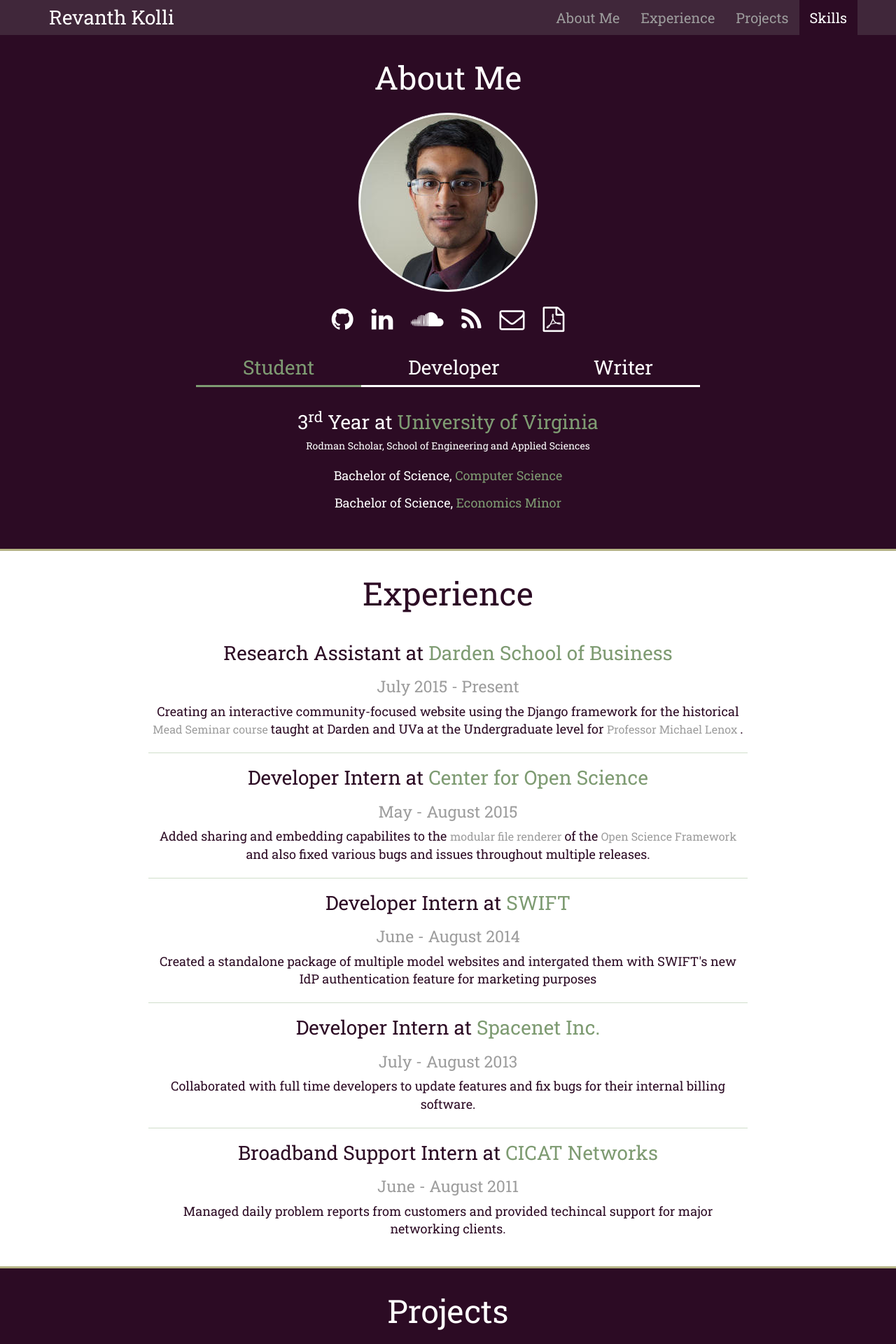
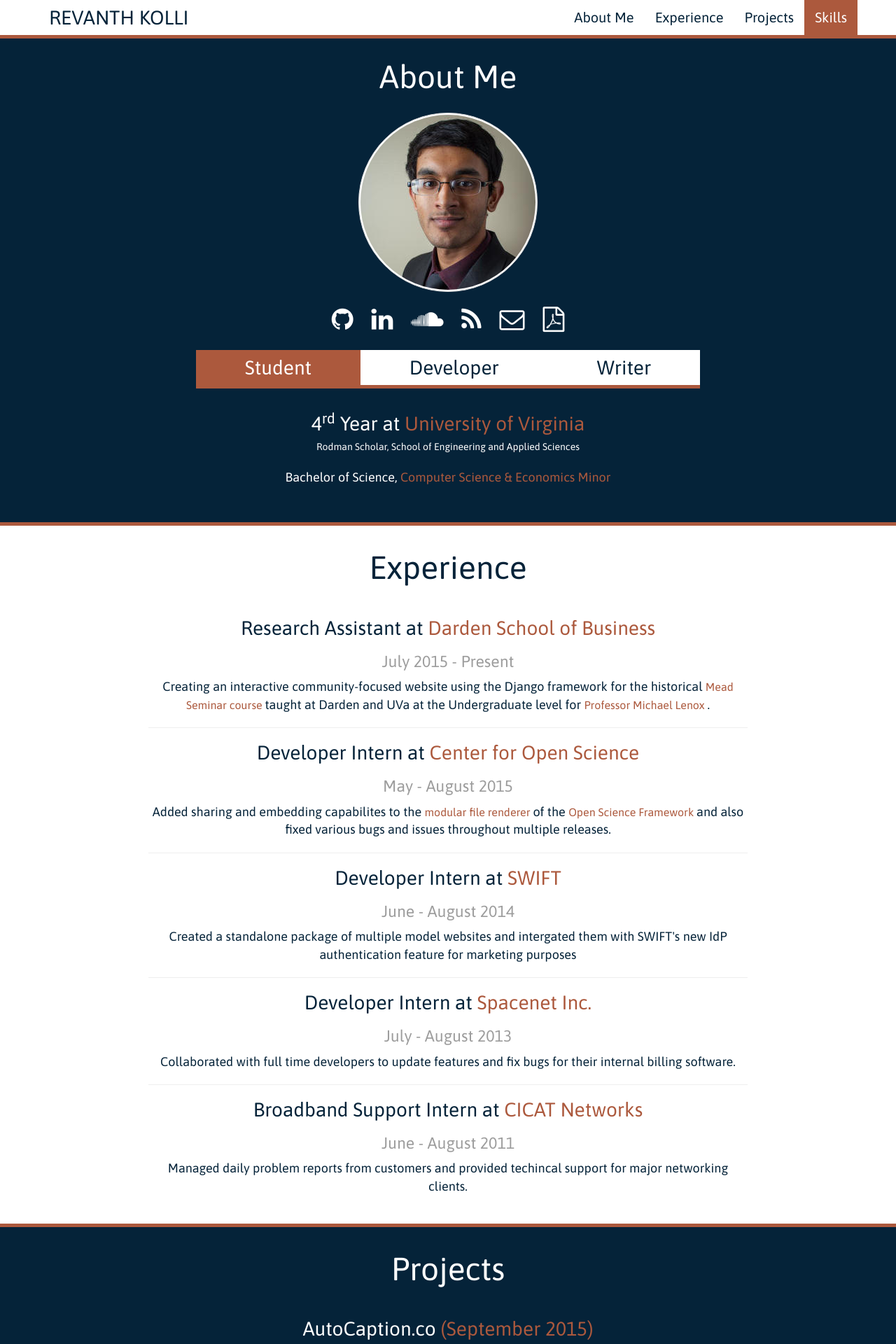
Before and after one commit to revanthkolli/revanthkolli.github.io, a PHP site: page / in a window 1280 px wide. Shown: the top 1920 px of the page at 70% size. Run offline with PHP 8.4, Linux system fonts and the light colour scheme; data that the repository does not hold is empty; some libraries are stand-ins or nearby versions.

Commit message:
Updated UI

```diff
--- a/css/styles.css
+++ b/css/styles.css
@@ -3,54 +3,63 @@ body {
 }
 
 .navbar-inverse {
-  background-color: #40273A;
-  border-color: #2C0B24;
-  color: #fff;
+  background-color: #fff; /*40273A*/
+  border-color: #AC593D;
+  border-bottom-width: 5px;
+  color: #052339;
 }
 
 .navbar-brand {
   font-size: 28px;
-  font-family: 'Roboto Slab', serif;
+  font-family: 'Asap', sans-serif;
 }
 
 .navbar-nav {
-  font-family: 'Roboto Slab', serif;
+  font-family: 'Asap', sans-serif;
 }
 
-.navbar-inverse .navbar-brand{
-  color: #fff;
+.navbar-inverse .navbar-brand, .navbar-inverse .navbar-brand:hover {
+  color: #052339;
 }
 
 .navbar-inverse .navbar-nav>li>a {
   font-size: 20px;
 }
 
+.navbar-inverse .navbar-nav > li > a {
+  color: #052339;
+}
+
 .navbar-inverse .navbar-nav>.active>a, .navbar-inverse .navbar-nav>.active>a:focus, .navbar-inverse .navbar-nav>.active>a:hover {
-  background-color: #2C0B24;
+  background-color: #AC593D;
+}
+
+.navbar-nav li:hover {
+  background-color: #D5886E;
 }
 
 .nav-pills>li.active>a, .nav-pills>li.active>a:focus, .nav-pills>li.active>a:hover, .nav-pills>li>a:hover {
-  background-color: #2C0B24;
-  color: #7E9B72;
-  border-bottom: #7E9B72 3px solid;
+  background-color: #AC593D;
+  color: #fff;
   border-radius: 0px;
 }
 
 .nav-pills>li>a, .nav-pills>li>a:focus {
-  background-color: #2C0B24;
-  color: #fff;
-  border-bottom: #fff 3px solid;
+  background-color: #fff;
+  color: #052339;
+  border-bottom: #AC593D 5px solid;
   border-radius: 0px;
 }
 
-.nav-pills a {
-  color: #7E9B72;
+.nav-pills>li>a:hover {
+  background-color: #D5886E;
+  color: #fff;
 }
 
-.navbar-default .navbar-toggle:focus, .navbar-default .navbar-toggle:hover {
+/*.navbar-default .navbar-toggle:focus, .navbar-default .navbar-toggle:hover {
   background-color: inherit;
   color: #7E9B72;
-}
+}*/
 
 .no-margin {
   margin-bottom: 0px;
@@ -62,23 +71,22 @@ body {
 }
 
 .dark-background {
-  background-color: #2C0B24;
+  background-color: #052339;
   color: #fff;
 }
 
 .white-background {
   background-color: #fff;
-  color: #2C0B24;
+  color: #052339;
 }
 
 #about {
   margin-top: 50px;
-  color: #fff;
 }
 
 .section-header h1{
   font-size: 46px;
-  font-family: 'Roboto Slab', serif;
+  font-family: 'Asap', sans-serif;
 }
 
 .img-margin {
@@ -87,28 +95,36 @@ body {
   padding: 2px;
 }
 
+.white-background h2, .white-background h1, .white-background p {
+  color: #052339;
+}
+
+.dark-background h2, .dark-background h1, .dark-background p {
+  color: #fff;
+}
+
 h2 {
   font-size: 28px;
-  font-family: 'Roboto Slab', serif;
+  font-family: 'Asap', sans-serif;
 }
 
 h3 {
   font-size: 23px;
-  font-family: 'Roboto Slab', serif;
+  font-family: 'Asap', sans-serif;
   color: #9d9d9d;
 }
 
 h5 {
-  font-family: 'Roboto Slab', serif;
+  font-family: 'Asap', sans-serif;
 }
 
 p {
   font-size: 18px;
-  font-family: 'Roboto Slab', serif;
+  font-family: 'Asap', sans-serif;
 }
 
 .highlight {
-  color: #7E9B72;
+  color: #AC593D;
 }
 
 .padding-top-bottom {
@@ -117,7 +133,7 @@ p {
 }
 
 section {
-  border-bottom: 3px solid #B4B284;
+  border-bottom: 5px solid #AC593D;
 }
 
 .section-content {
@@ -137,18 +153,14 @@ section {
   }
 }
 
-hr {
-  border-color: #D0DECB;
-}
-
 .fa {
   color: #fff;
 }
 
 .section-content a {
-  color: #9d9d9d;
+  color: #AC593D;
   font-size: 16px;
-  font-family: 'Roboto Slab', serif;
+  font-family: 'Asap', sans-serif;
   text-decoration: none;
 }
 
@@ -163,7 +175,7 @@ hr {
 }
 
 .fa-small {
-  color: #9d9d9d;
+  color: #AC593D;
   font-size: 2px;
 }
 
@@ -252,13 +264,13 @@ width:110px;
 }
 
 .btn-primary, .btn-primary:active {
-  background-color: #7E9B72 !important;
+  background-color: #AC593D !important;
   border-color: #fff !important;
   border-width: 3px !important;
-  font-family: 'Roboto Slab', serif !important;
+  font-family: 'Asap', sans-serif !important;
 }
 
 .btn-primary:hover, .btn:hover {
-  background-color: #7E9B72 !important;
-  border-color: #3E5B31 !important;
+  background-color: #AC593D !important;
+  border-color: #AC593D !important;
 }
--- a/index.php
+++ b/index.php
@@ -41,7 +41,7 @@
     <link href="css/styles.css" rel="stylesheet" type="text/css">
     <link rel="stylesheet" href="fonts/font-awesome-4.3.0/css/font-awesome.min.css">
     <link href='https://fonts.googleapis.com/css?family=Open+Sans:300italic,400italic,400,300,700,800' rel='stylesheet' type='text/css'>
-    <link href='https://fonts.googleapis.com/css?family=Roboto+Slab' rel='stylesheet' type='text/css'>
+    <link href='https://fonts.googleapis.com/css?family=Asap' rel='stylesheet' type='text/css'>
   </head>
   <body data-spy="scroll" data-target="#navbar">
     <nav class="navbar navbar-inverse navbar-fixed-top">
@@ -53,7 +53,7 @@
             <span class="icon-bar"></span>
             <span class="icon-bar"></span>
           </button>
-          <a class="navbar-brand" href="#">Revanth Kolli</a>
+          <a class="navbar-brand" href="#">REVANTH KOLLI</a>
         </div>
         <div id="navbar" class="collapse navbar-collapse">
           <ul class="nav navbar-nav navbar-right">
@@ -78,7 +78,7 @@
               <div class="btn btn-sm" data-toggle="tooltip" data-placement="bottom" title="GitHub"> <a href="https://github.com/revanthkolli" target="_blank"> <i class="fa fa-github fa-3x"></i> </a> </div>
               <div class="btn btn-sm" data-toggle="tooltip" data-placement="bottom" title="LinkedIn"> <a href="https://www.linkedin.com/pub/revanth-kolli/6b/bb1/3b6" target="_blank"> <i class="fa fa-linkedin fa-3x"></i> </a> </div>
               <div class="btn btn-sm" data-toggle="tooltip" data-placement="bottom" title="SoundCloud"> <a href="https://soundcloud.com/revanthkolli" target="_blank"> <i class="fa fa-soundcloud fa-3x"></i> </a> </div>
-              <div class="btn btn-sm" data-toggle="tooltip" data-placement="bottom" title="My Blog - Manasulo Maatalu"> <a href="http://manasulomaatalu.com/" target="_blank"> <i class="fa fa-rss fa-3x"></i> </a> </div>
+              <div class="btn btn-sm" data-toggle="tooltip" data-placement="bottom" title="My Blog - Manasulo Maatalu"> <a href="https://manasulomaatalu.com/" target="_blank"> <i class="fa fa-rss fa-3x"></i> </a> </div>
               <div class="btn btn-sm" data-toggle="tooltip" data-placement="bottom" title="Email: revanthkolli@gmail.com"> <a href="mailto:revanthkolli@gmail.com" target="_top"> <i class="fa fa-envelope-o fa-3x"></i> </a> </div>
               <div class="btn btn-sm" data-toggle="tooltip" data-placement="bottom" title="Resume"> <a href="https://docs.google.com/uc?id=0By3lTZ0GZpeFN0R2bHBxNkRkV3M&export=download"> <i class="fa fa-file-pdf-o fa-3x"></i> </a> </div>
 
@@ -103,12 +103,10 @@
             </div>
             <div class="tab-content padding-top-bottom">
               <div id="student" class="tab-pane fade in active">
-                <h2>3<sup>rd</sup> Year at <span class="highlight"> University of Virginia </span></h2>
+                <h2>4<sup>rd</sup> Year at <span class="highlight"> University of Virginia </span></h2>
                 <h5> Rodman Scholar, School of Engineering and Applied Sciences <h5>
                 <p class="padding-top-bottom">
-                  Bachelor of Science, <span class="highlight"> Computer Science </span>
-                  <br /> <br/>
-                  Bachelor of Science, <span class="highlight"> Economics Minor</span>
+                  Bachelor of Science, <span class="highlight"> Computer Science & </span><span class="highlight"> Economics Minor</span>
                 </p>
               </div>
               <div id="developer" class="tab-pane fade">
@@ -252,6 +250,46 @@
         </div>
       </div>
     </section>
+    <a href="contact" class="anchor"> </a>
+-    <section id="contact" class="dark-background padding-top-bottom">
+-      <div id="container" class="text-center">
+-        <header class="section-header">
+-          <h1> Contact Me </h1>
+-        </header>
+-        <div class="section-content padding-top-bottom text-center">
+-          <form role="form" method="post" action="index.php#contact" class="padding-top-bottom" >
+-            <div class="row control-group">
+-              <div class="form-group col-xs-12 floating-label-form-group controls">
+-                <input type="text" class="form-control text-center" placeholder="Name" name="name" id="name" required="required" data-validation-required-message="Please enter your name." aria-invalid="false">
+-                <p class="help-block text-danger"> </p>
+-              </div>
+            </div>
+            <div class="row control-group">
+-              <div class="form-group col-xs-12 floating-label-form-group controls">
+-                <input type="email" class="form-control text-center" placeholder="Email" name="email" id="email" required="required" data-validation-required-message="Please enter your email address." aria-invalid="false">
+-                <p class="help-block text-danger"> </p>
+-              </div>
+            </div>
+            <div class="row control-group">
+-              <div class="form-group col-xs-12 floating-label-form-group controls">
+-                <textarea class="form-control text-center" placeholder="Message" name="message" id="message" required="required" data-validation-required-message="Please enter your name." aria-invalid="false"></textarea>
+-                <p class="help-block text-danger"> </p>
+-              </div>
+            </div>
+            <div class="row control-group padding-top-bottom">
+-                <div class="form-group col-xs-12 floating-label-form-group controls">
+-                  <input type="submit" name="submit" id="submit" class="btn btn-primary btn-lg" value="Send Email" />
+-                </div>
+            </div>
+            <div class="row control-group">
+-              <div class="form-group col-xs-12 gloating-label-form-group controls">
+-                <?php echo $result; ?>
+-              </div>
+            </div>
+          </form>
+        </div>
+      </div>
+    </section>
     <script src="https://ajax.googleapis.com/ajax/libs/jquery/1.11.3/jquery.min.js"></script>
     <script src="js/bootstrap.min.js"></script>
     <script>
```
Also changed, not shown: index.html (+9 -7 lines).
